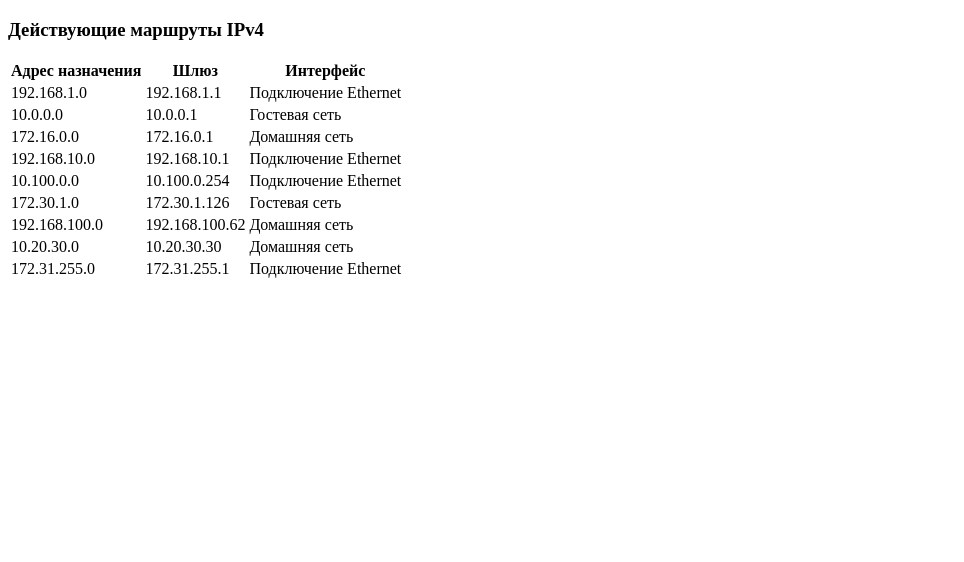
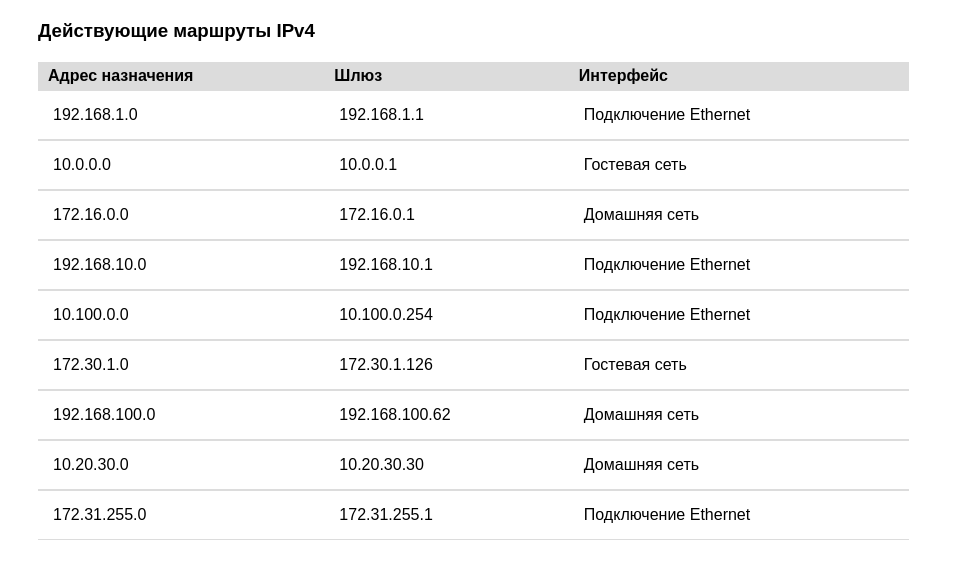
Before and after one commit to TatianaChF/route-table, an Angular app: page / in a window 1280 px wide. Shown: the top 562 px of the page, without its empty margins (0-964 px from the left). Built offline with nearby package versions, Linux system fonts and the light colour scheme.

Commit message:
table styling

```diff
--- a/src/app/app.css
+++ b/src/app/app.css
@@ -0,0 +1,23 @@
+* {
+  font-family: 'Arial', sans-serif;
+  margin-left: 10px;
+  margin-top: 20px;
+}
+
+.route-table {
+  border-spacing: 0;
+  width: 70%;
+}
+th {
+  background: #DCDCDC;
+  text-align: left;
+}
+td, th {
+  padding: 5px 10px;
+}
+
+td {
+  border-bottom: 1px solid #DCDCDC;
+  border-top: 1px solid #DCDCDC;
+  padding: 15px;
+}
--- a/src/app/app.html
+++ b/src/app/app.html
@@ -3,7 +3,7 @@
     <h3>Действующие маршруты IPv4</h3>
 
     @if (routes.length > 0) {
-      <table>
+      <table class="route-table">
         <thead>
         <tr>
           <th>Адрес назначения</th>
```
